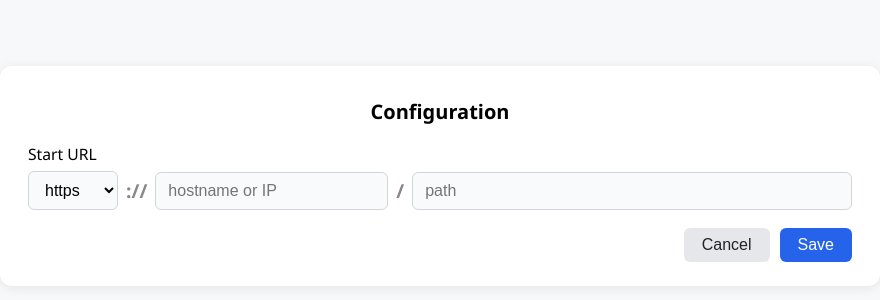
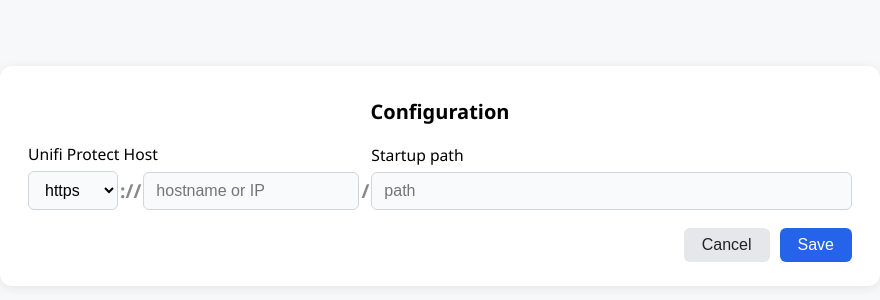
Before and after one commit to gregmac/UPView, an Electron app: page config.html in a window 880 px wide. Shown: the part 224-524 px from the top of the page. Drawn offline with Linux system fonts and the light colour scheme; no server answers.

Commit message:
Improve styling of config

```diff
--- a/config.html
+++ b/config.html
@@ -31,16 +31,25 @@
         <h2>Configuration</h2>
         <form id="configForm">
             <div class="form-group">
-                <label for="protocol">Start URL</label>
-                <div class="url-row">
-                    <select id="protocol">
-                        <option value="https">https</option>
-                        <option value="http">http</option>
-                    </select>
-                    <span class="scheme-separator">://</span>
-                    <input type="text" id="hostname" placeholder="hostname or IP" autocomplete="off" />
-                    <span class="slash">/</span>
-                    <input type="text" id="path" placeholder="path" autocomplete="off" />
+                <div style="display: flex; gap: 0px; width: 100%; align-items: flex-end;">
+                    <div style="flex: 5 1 0; min-width: 0;">
+                        <label for="hostname" style="text-align: left;">Unifi Protect Host</label>
+                        <div style="display: flex; align-items: center; width: 100%;">
+                            <select id="protocol" style="max-width: 90px;">
+                                <option value="https">https</option>
+                                <option value="http">http</option>
+                            </select>
+                            <span class="scheme-separator">://</span>
+                            <input type="text" id="hostname" placeholder="hostname or IP" autocomplete="off" style="flex: 1 1 0; min-width: 0;" />
+                            <span class="slash">/</span>
+                        </div>
+                    </div>
+                    <div style="flex: 7 1 0; min-width: 0;">
+                        <label for="path" style="text-align: left;">Startup path</label>
+                        <div style="display: flex; align-items: center; width: 100%;">
+                            <input type="text" id="path" placeholder="path" autocomplete="off" style="flex: 1 1 0; min-width: 0;" />
+                        </div>
+                    </div>
                 </div>
             </div>
             <div class="button-row">
@@ -68,7 +77,7 @@
             var initial = splitUrl(config.startUrl || '');
             document.getElementById('protocol').value = initial.protocol;
             document.getElementById('hostname').value = initial.hostname;
-            document.getElementById('path').value = initial.path;
+            document.getElementById('path').value = initial.path || (config.startUrl ? '' : 'protect/dashboard');
 
             document.getElementById('configForm').onsubmit = function(e) {
                 e.preventDefault();
```
